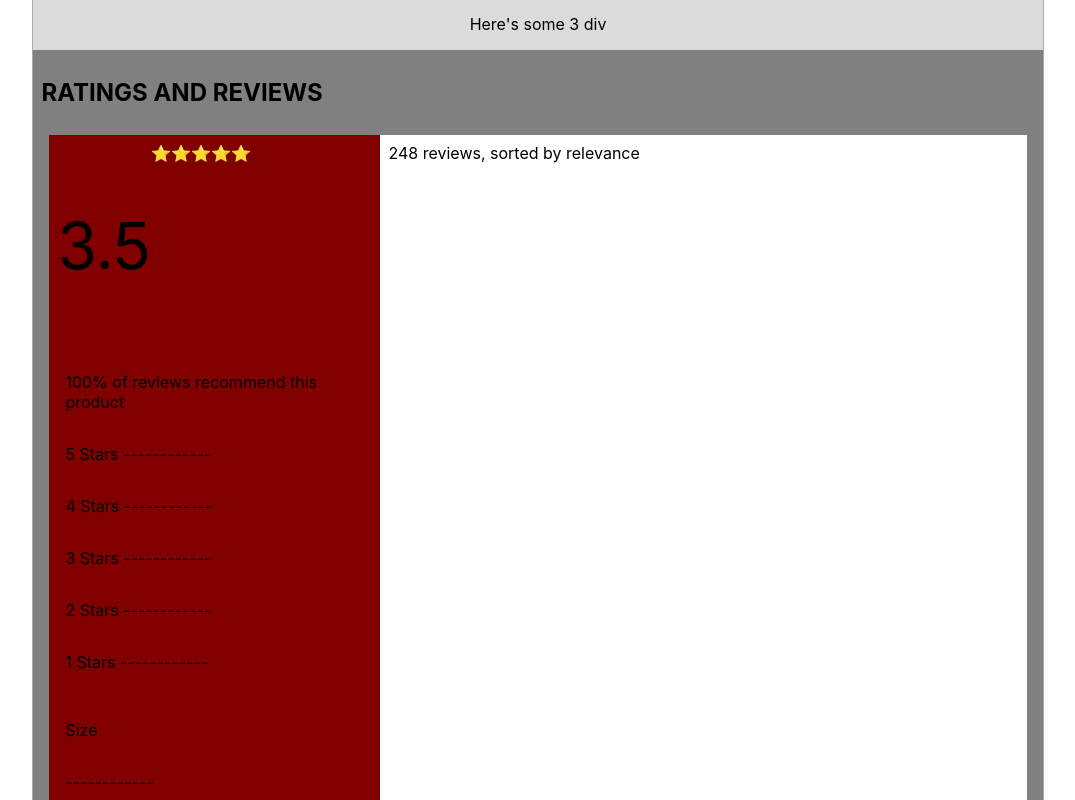
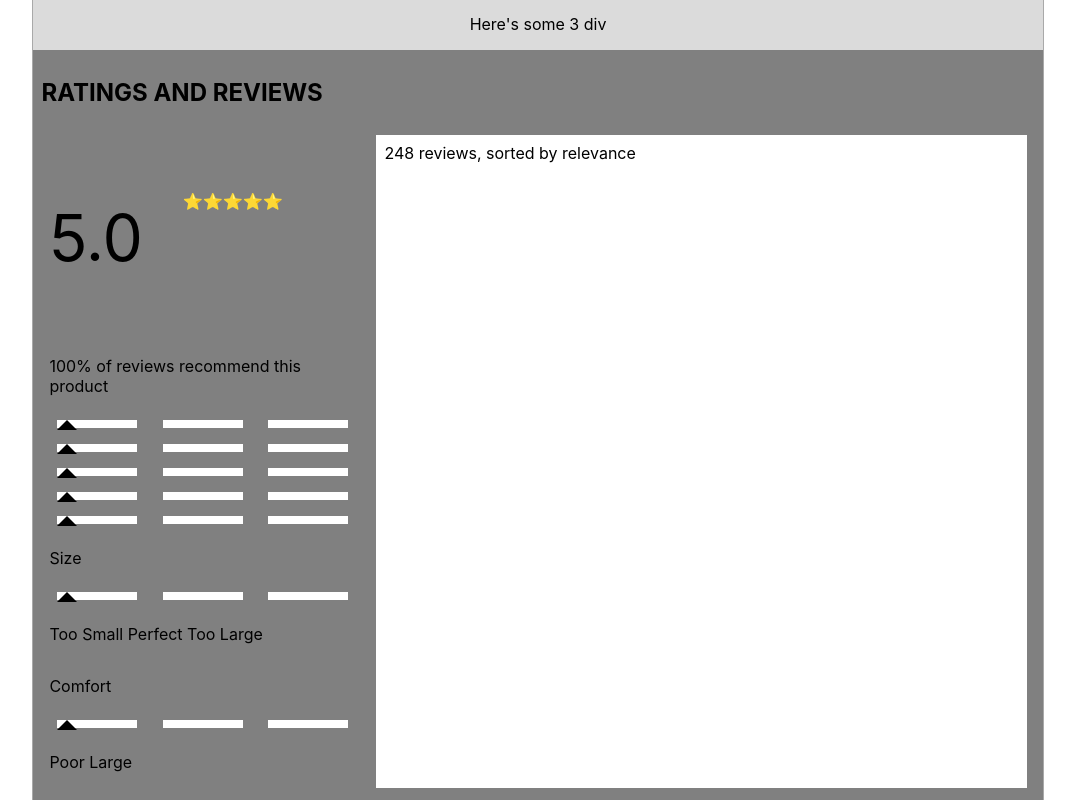
Before and after one commit to derivatively-dynamos/aix-en-provence, a React app: page / in a window 1280 px wide. Shown: the part 420-1220 px from the top of the page, without its empty margins (102-1177 px from the left). Built offline with nearby package versions, Linux system fonts and the light colour scheme.

Commit message:
Build basic outline for reviews breakdown component

```diff
--- a/src/components/ratings-and-reviews/ReviewBreakdown.jsx
+++ b/src/components/ratings-and-reviews/ReviewBreakdown.jsx
@@ -1,31 +1,32 @@
 import React from 'react';
+import { useState } from 'react';
 import styled from 'styled-components';
+import ReviewSlider from './ReviewSlider.jsx'
 
 const ReviewBreakdown = () => {
+  const [ starBreakdown ] = useState(['5 Stars', '4 Stars', '3 Stars', '2 Stars', '1 Stars'])
 
   return (
-    <RevBdCont>
+    <ColumnCont>
       <FlushCont>
-        <p style={{fontSize: '400%'}}>3.5</p>
-        <div>⭐⭐⭐⭐⭐</div>
+        <p style={{fontSize: '400%'}}>5.0</p>
+        <p style={{padding: 40}}>⭐⭐⭐⭐⭐</p>
       </FlushCont>
-      <RevBdCont>
+      <ColumnCont>
         <p>100% of reviews recommend this product</p>
-        <p>5 Stars ------------</p>
-        <p>4 Stars ------------</p>
-        <p>3 Stars ------------</p>
-        <p>2 Stars ------------</p>
-        <p>1 Stars ------------</p>
-      </RevBdCont>
-      <RevBdCont>
+        {starBreakdown.map((starAmt)=> {
+          return <ReviewSlider stars={starAmt}></ReviewSlider>
+        })}
+      </ColumnCont>
+      <ColumnCont>
         <p>Size</p>
-        <p>------------</p>
-        <p>Too Small   Perfect Too   Large</p>
+        <ReviewSlider></ReviewSlider>
+        <p>Too Small  Perfect Too  Large</p>
         <p>Comfort</p>
-        <p>------------</p>
+        <ReviewSlider></ReviewSlider>
         <p>Poor                      Large</p>
-      </RevBdCont>
-    </RevBdCont>
+      </ColumnCont>
+    </ColumnCont>
   )
 }
 
@@ -33,8 +34,6 @@ const Container = styled.div`
   display: flex;
   flex: 1;
   width: 100%;
-  padding: 0.5em;
-  background-color: maroon;
 `
 const FlushCont = styled.div`
   display: flex;
@@ -42,9 +41,9 @@ const FlushCont = styled.div`
   width: 100%;
   margin: 0;
 `
-
-const RevBdCont = styled(Container)`
+const ColumnCont = styled(Container)`
   flex-direction: column;
+  padding-right: 10px;
 `
 
 export default ReviewBreakdown;
--- /dev/null
+++ b/src/components/ratings-and-reviews/ReviewSlider.jsx
@@ -0,0 +1,44 @@
+import React from 'react';
+import styled from 'styled-components';
+
+const ReviewSlider = ({starAmt}) => {
+  return (
+    <ReviewCont>
+      <ReviewBar></ReviewBar>
+      <ReviewBar></ReviewBar>
+      <ReviewBar></ReviewBar>
+      <Indicator></Indicator>
+    </ReviewCont>
+  )
+}
+
+const Container = styled.div`
+  display: flex;
+  flex: 1;
+  width: 100%;
+`
+const ColumnCont = styled(Container)`
+  flex-direction: column;
+  padding-right: 10px;
+`
+const ReviewCont = styled(Container)`
+  display: flex;
+  flex-direction: row;
+  justify-content: space-between;
+  padding: 0.5em;
+`
+const ReviewBar = styled.div`
+  width: 5em;
+  height: .25em;
+  border: .25em solid white
+`
+const Indicator = styled.div`
+  position: absolute;
+  width: 0;
+  height: 0;
+  border-left: 10px solid transparent;
+  border-right: 10px solid transparent;
+  border-bottom: 10px solid black;
+`
+
+export default ReviewSlider;
```
